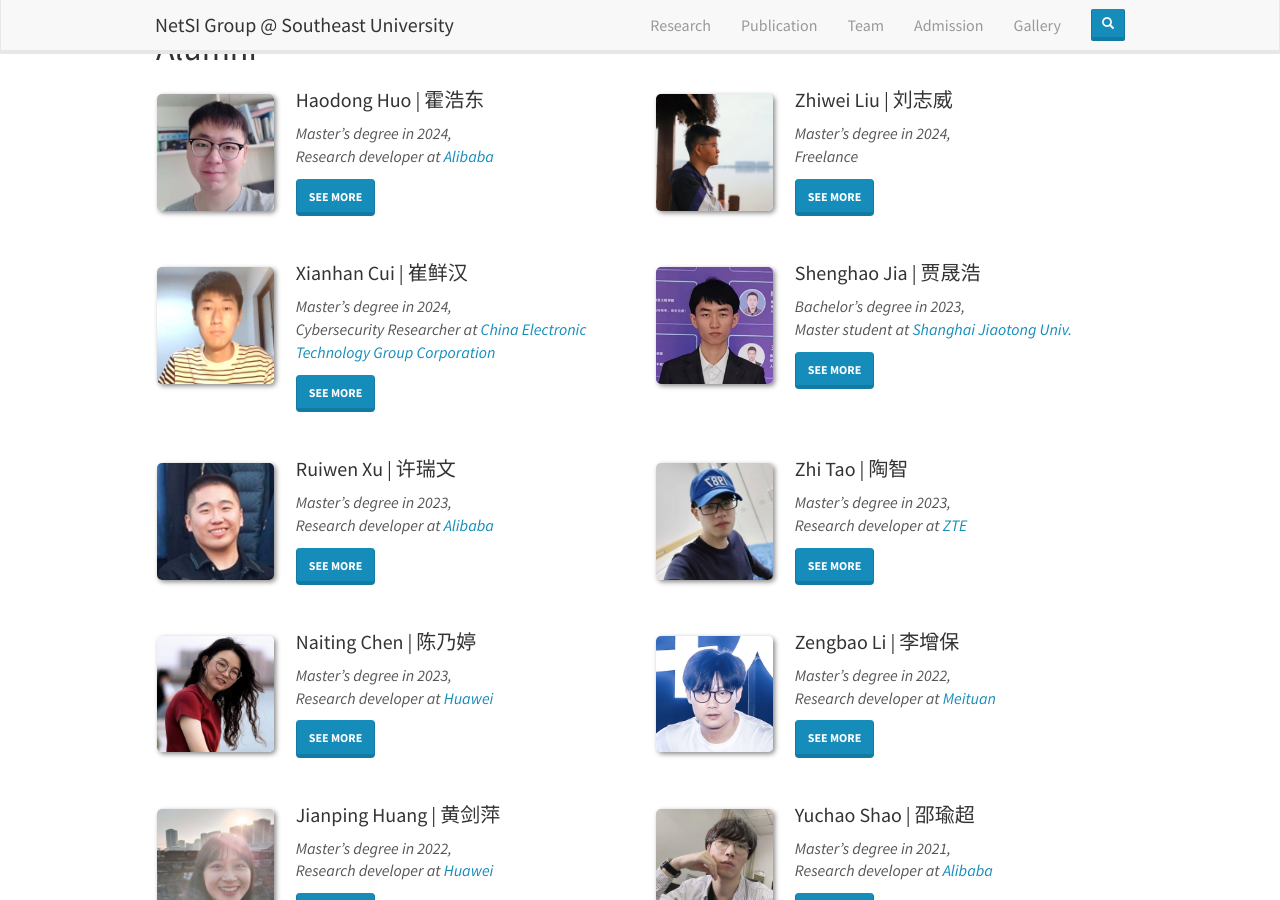
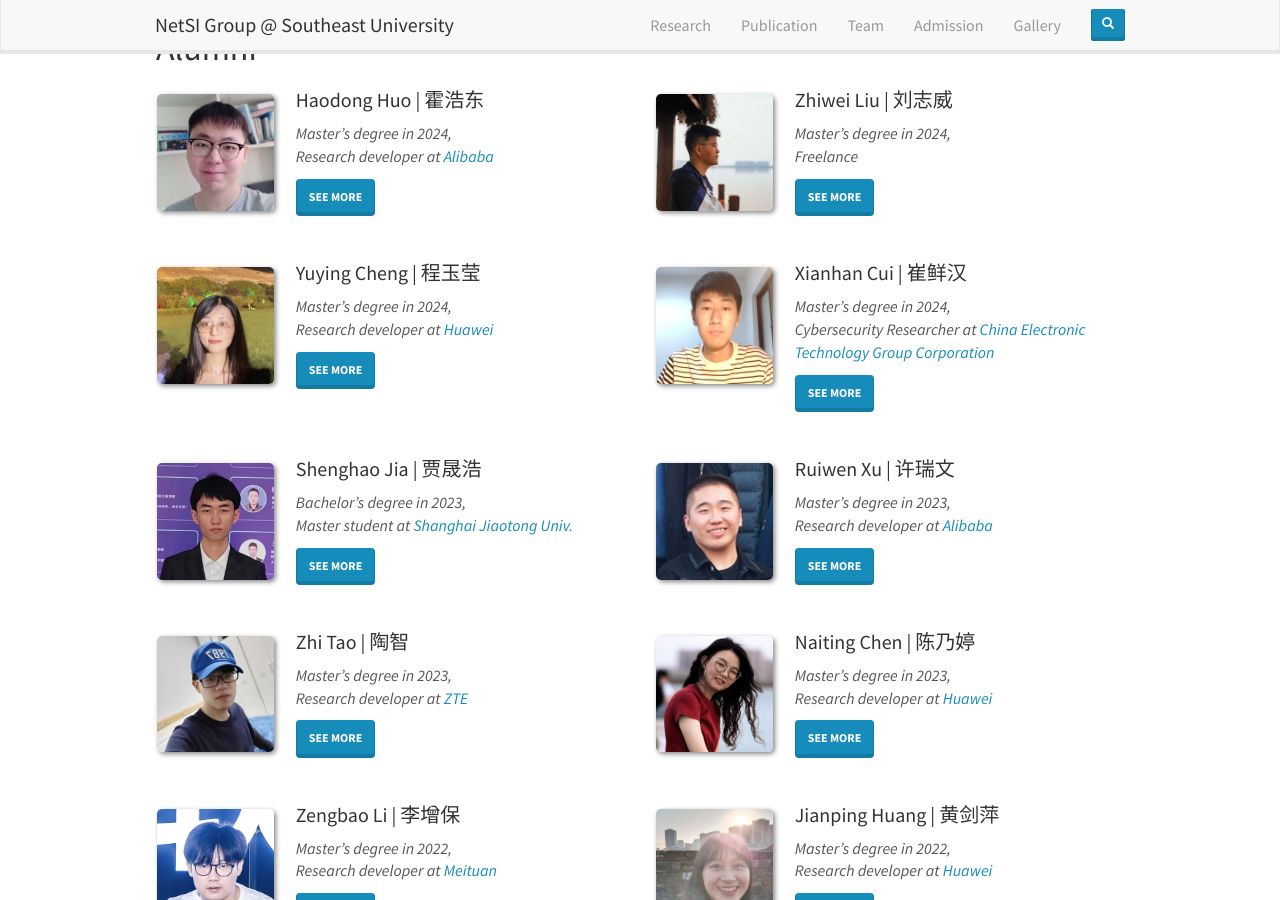
Before and after one commit to SEU-NetSI/seu-netsi.github.io, a Jekyll site: the page built from _pages/team.md, in a window 1280 px wide and 900 px high, scrolled down 1914 px. Built offline with Jekyll 4.4.1, drawn with Linux system fonts in a browser that asks for light colours; nearby versions of some CDN libraries.

Commit message:
添加alumni_members.yml中程玉莹信息

```diff
--- a/_data/alumni_members.yml
+++ b/_data/alumni_members.yml
@@ -40,6 +40,24 @@
     - "<b>Autonomous Driving</b>"
   correspondence:
     - "<b>Github:</b> <a href='https://github.com/lyonlui' target='_blank'>https://github.com/lyonlui</a>"
+
+- name: Yuying Cheng
+  chinese: 程玉莹
+  id: chengyuying
+  photo: chengyuying.jpg
+  info: Master's degree in 2024,<br> Research developer at <a href='https://www.huawei.com/' target='_blank'>Huawei</a>
+  email: 220211990@seu.edu.cn
+  link: https://github.com/seuchengyy
+  education:
+    - "<b>2021.09 ~ 2024.06:</b> M.Sc, <a href='https://cse.seu.edu.cn/main.htm' target='_blank'>School of Computer Science and Engineering</a>, <a href='https://www.seu.edu.cn/' target='_blank'>Southeast University</a>, China"
+    - "<b>2017.09 ~ 2021.06:</b> B.Sc, <a href='https://cose.seu.edu.cn/' target='_blank'>College of Software Engineering</a>, <a href='https://www.seu.edu.cn/' target='_blank'>Southeast University</a>, China"
+  thesis:
+    - "面向无人机动态信号源追踪的飞行规划与协作"
+  interest:
+    - "<b>Source Tracking</b>"
+    - "<b>Mobile Network</b>"
+  correspondence:
+    - "<b>Github:</b> <a href='https://github.com/seuchengyy' target='_blank'>https://github.com/seuchengyy</a>"
 
 - name: Xianhan Cui
   chinese: 崔鲜汉
```
